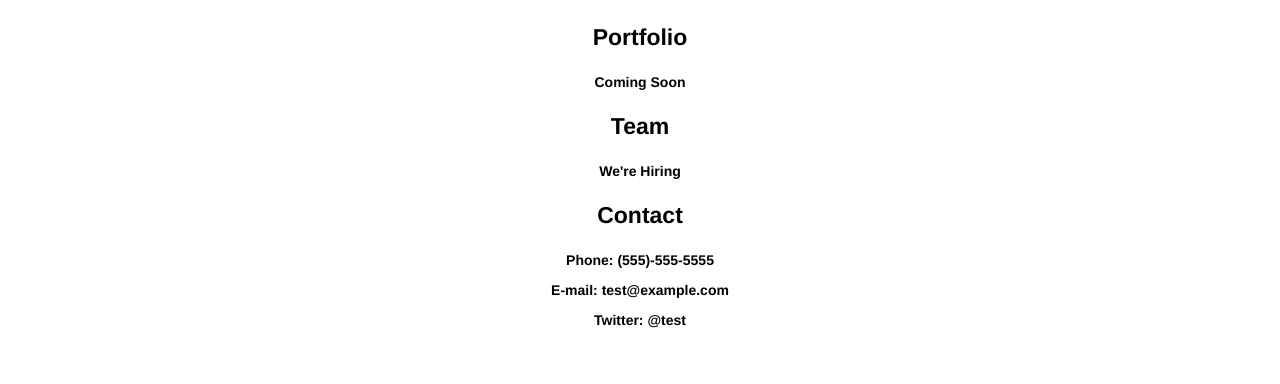
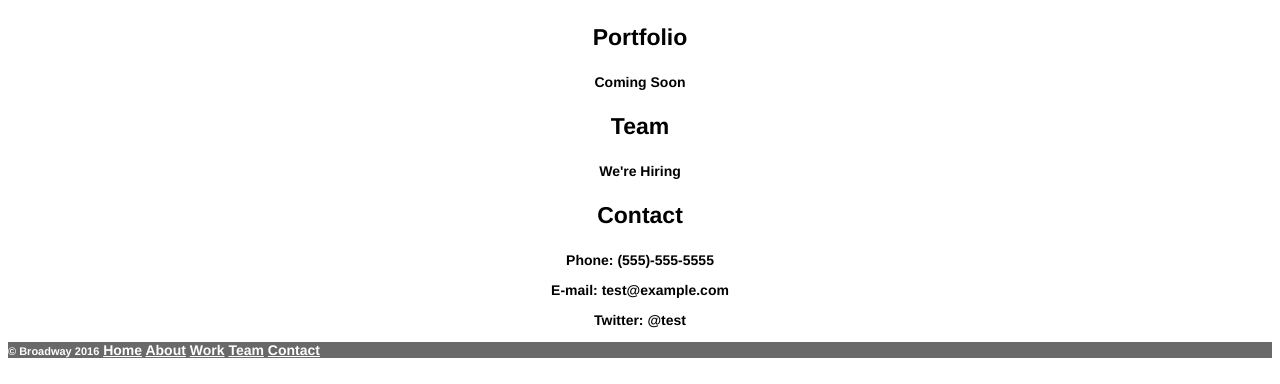
Before and after one commit to Darijana0727/Broadway, a plain HTML site: page index.html in a window 1280 px wide. Shown: the part 1656-2040 px from the top of the page. Before the commit the page ends 2010 px from the top, so only its background shows below. Drawn offline with Linux system fonts and the light colour scheme.

Commit message:
Add the rest of the document.

```diff
--- a/index.html
+++ b/index.html
@@ -38,5 +38,13 @@
     <p>E-mail: test@example.com</p>
     <p>Twitter: @test</p>
 </section>
+<footer>
+  <p><span class="copyright">&copy; Broadway 2016</span>
+  <a href="#home">Home</a>
+  <a href="#about">About</a>
+  <a href="#work">Work</a>
+  <a href="#team">Team</a>
+  <a href="#team">Contact</a>
+</p>
 </body>
 </html>
--- a/resources/css/style.css
+++ b/resources/css/style.css
@@ -40,3 +40,12 @@ p {
   font-weight: bold;
   color: white;
 }
+footer {
+  color: white;
+  background-color:dimgray;
+  text-align: left;
+}
+.copyright {
+  font-family: Helvetica;
+  font-size: 11px;
+}
```
Lines whose indentation alone changed are shown as unchanged.
